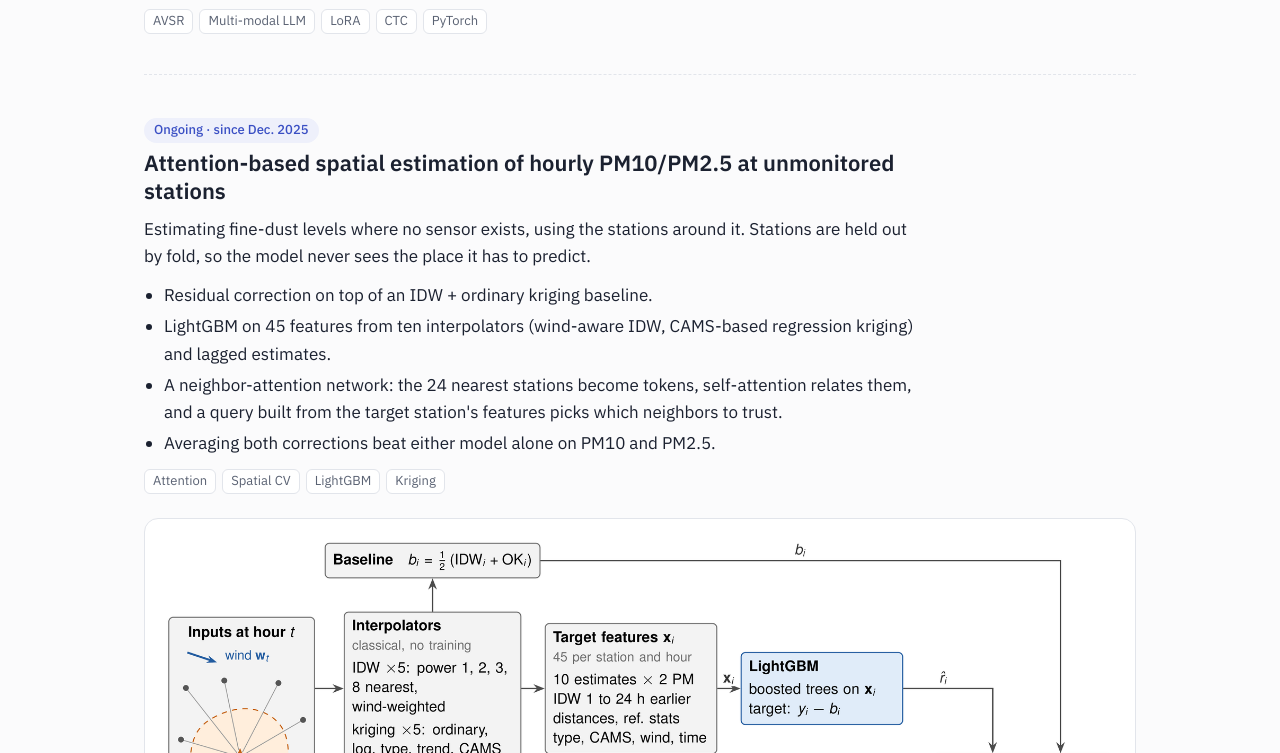
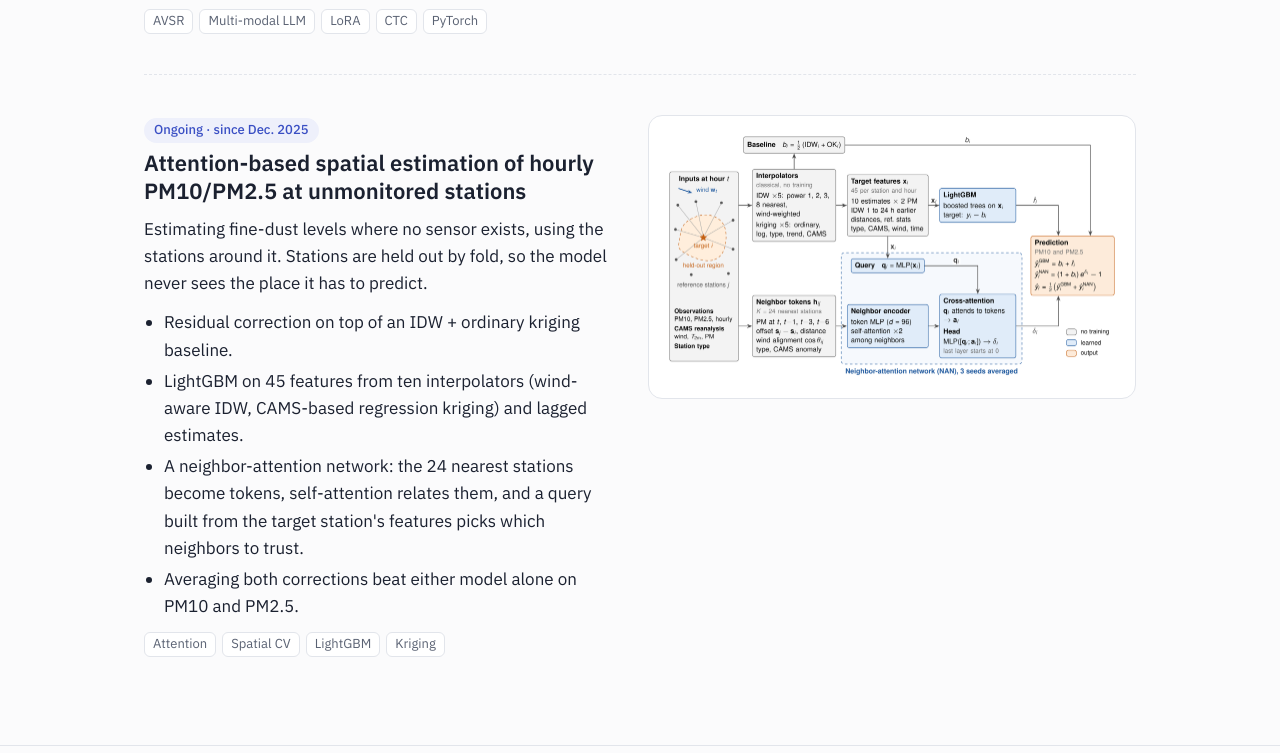
Before and after one commit to hakuna78/hakuna78.github.io, a plain HTML site: page index.html in a window 1280 px wide. Shown: the part 1747-2500 px from the top of the page. Drawn offline with Linux system fonts and the light colour scheme; a web font is replaced by a local one.

Commit message:
Add files via upload

```diff
--- a/assets/css/style.css
+++ b/assets/css/style.css
@@ -192,9 +192,7 @@ section.block .sub { color: var(--muted); margin: 0 0 28px; max-width: 46em; }
 footer { border-top: 1px solid var(--rule); padding: 28px 0 40px; color: var(--muted); font-size: 14px; }
 footer .wrap { display: flex; justify-content: space-between; flex-wrap: wrap; gap: 12px; }
 
-.thumb-btn.plain { border: 0; background: transparent; }
+.thumb-btn.plain { border: 0; background: transparent; cursor: zoom-in; }
 .thumb-btn.plain img { aspect-ratio: auto; object-fit: contain; }
 .thumb-btn.plain:hover img { transform: none; }
 .hero h1 { margin-bottom: 32px; }
-.feature.stacked { grid-template-columns: 1fr; gap: 24px; }
-.feature.stacked > div { max-width: 46em; }
```
